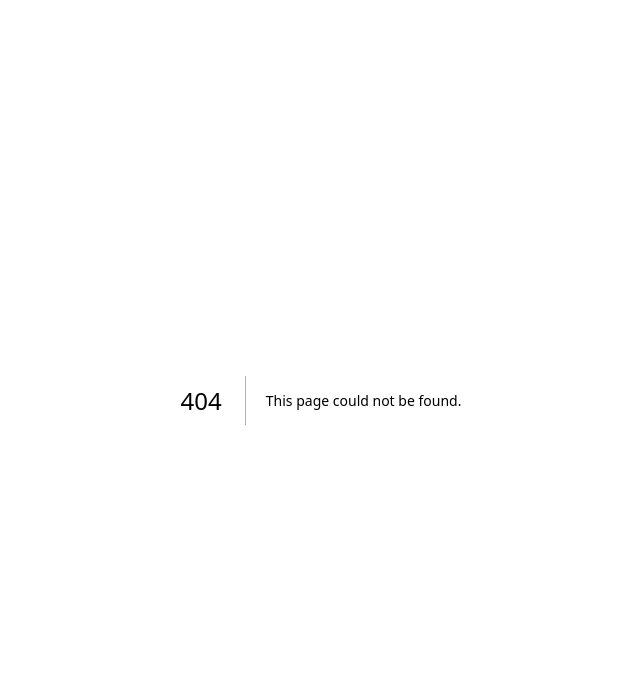
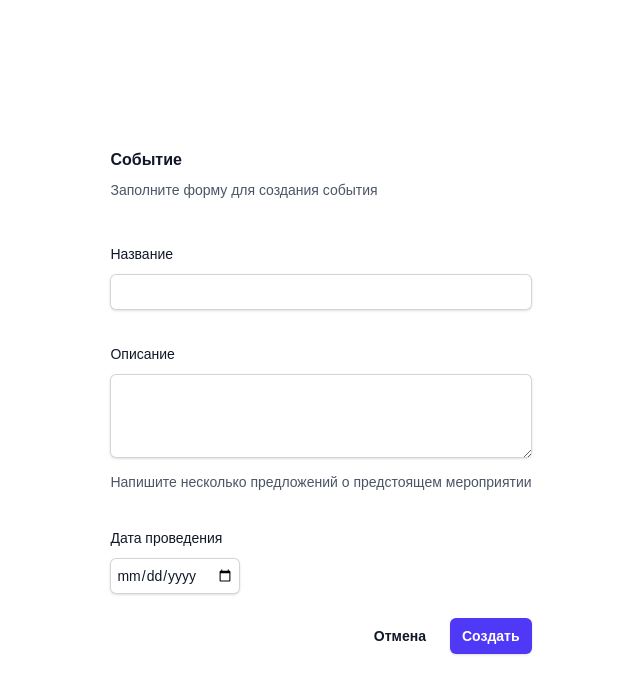
Before and after one commit to SuvStreet/Event_app_Result.University, a Next.js app: page /events/create in a window 1280 px wide. Before the commit this address had no page. Shown: the top 694 px of the page, without its empty margins (319-959 px from the left). Built offline with nearby package versions, Linux system fonts and the light colour scheme.

Commit message:
feat: Валидировать форму.

```diff
--- a/package.json
+++ b/package.json
@@ -9,6 +9,7 @@
     "lint": "next lint"
   },
   "dependencies": {
+    "@hookform/resolvers": "^5.2.1",
     "@prisma/client": "^6.12.0",
     "@tanstack/react-query": "^5.83.0",
     "@trpc/client": "^11.4.3",
@@ -22,7 +23,7 @@
     "react-hook-form": "^7.61.1",
     "server-only": "^0.0.1",
     "superjson": "^2.2.2",
-    "zod": "^4.0.10"
+    "zod": "^4.0.14"
   },
   "devDependencies": {
     "@eslint/eslintrc": "^3",
--- a/src/app/events/page.tsx
+++ b/src/app/events/create/page.tsx
@@ -2,7 +2,7 @@ import { NewEventLayout } from '@/features'
 
 export default function Events() {
   return (
-    <div className="mx-auto max-w-4xl">
+    <div className="flex items-center justify-center h-screen">
       <NewEventLayout />
     </div>
   )
--- a/src/features/events/components/create-event-form.tsx
+++ b/src/features/events/components/create-event-form.tsx
@@ -1,5 +1,6 @@
 import { CreateEventSchema } from '@/shared/api'
 import { useForm } from 'react-hook-form'
+import { zodResolver } from '@hookform/resolvers/zod'
 import z from 'zod'
 
 export type CreateEventValues = z.infer<typeof CreateEventSchema>
@@ -13,7 +14,9 @@ export const CreateEventForm = ({ onSubmit }: CreateEventFormProps) => {
     register,
     handleSubmit,
     formState: { errors },
-  } = useForm<CreateEventValues>()
+  } = useForm<CreateEventValues>({
+    resolver: zodResolver(CreateEventSchema),
+  })
 
   return (
     <form onSubmit={handleSubmit(onSubmit)}>
@@ -27,7 +30,7 @@ export const CreateEventForm = ({ onSubmit }: CreateEventFormProps) => {
           </p>
 
           <div className="mt-10 grid grid-cols-1 gap-x-6 gap-y-8 sm:grid-cols-6">
-            <div className="sm:col-span-4">
+            <div className="sm:col-span-full">
               <label
                 htmlFor="title"
                 className="block text-sm font-medium leading-6 text-gray-900"
@@ -43,11 +46,11 @@ export const CreateEventForm = ({ onSubmit }: CreateEventFormProps) => {
                   {...register('title')}
                 />
               </div>
-              {/* {errors.title && (
+              {errors.title && (
                 <p className="mt-3 text-sm leading-6 text-red-500">
                   {errors.title.message}
                 </p>
-              )} */}
+              )}
             </div>
 
             <div className="col-span-full">
@@ -65,7 +68,7 @@ export const CreateEventForm = ({ onSubmit }: CreateEventFormProps) => {
                   {...register('description')}
                 />
               </div>
-              {/* {errors.description ? (
+              {errors.description ? (
                 <p className="mt-3 text-sm leading-6 text-red-500">
                   {errors.description.message}
                 </p>
@@ -73,7 +76,7 @@ export const CreateEventForm = ({ onSubmit }: CreateEventFormProps) => {
                 <p className="mt-3 text-sm leading-6 text-gray-600">
                   Напишите несколько предложений о предстоящем мероприятии
                 </p>
-              )} */}
+              )}
             </div>
 
             <div className="col-span-full">
@@ -87,15 +90,15 @@ export const CreateEventForm = ({ onSubmit }: CreateEventFormProps) => {
                 <input
                   id="date"
                   type="date"
-                  className="block rounded-md border-0 py-1.5 text-gray-900 shadow-sm ring-1 ring-inset ring-gray-300 placeholder:text-gray-400 focus:ring-2 focus:ring-inset focus:ring-indigo-600 sm:text-sm sm:leading-6"
+                  className="block rounded-md border-0 py-1.5 px-1.5 text-gray-900 shadow-sm ring-1 ring-inset ring-gray-300 placeholder:text-gray-400 focus:ring-2 focus:ring-inset focus:ring-indigo-600 sm:text-sm sm:leading-6 [&::-webkit-calendar-picker-indicator]:cursor-pointer"
                   {...register('date')}
                 />
               </div>
-              {/* {errors.date && (
+              {errors.date && (
                 <p className="mt-3 text-sm leading-6 text-red-500">
                   {errors.date.message}
                 </p>
-              )} */}
+              )}
             </div>
           </div>
         </div>
@@ -104,13 +107,13 @@ export const CreateEventForm = ({ onSubmit }: CreateEventFormProps) => {
       <div className="mt-6 flex items-center justify-end gap-x-6">
         <button
           type="button"
-          className="text-sm font-semibold leading-6 text-gray-900"
+          className="text-sm font-semibold leading-6 text-gray-900 cursor-pointer"
         >
           Отмена
         </button>
         <button
           type="submit"
-          className="rounded-md bg-indigo-600 px-3 py-2 text-sm font-semibold text-white shadow-sm hover:bg-indigo-500 focus-visible:outline focus-visible:outline-2 focus-visible:outline-offset-2 focus-visible:outline-indigo-600"
+          className="rounded-md bg-indigo-600 px-3 py-2 text-sm font-semibold text-white shadow-sm hover:bg-indigo-500 focus-visible:outline-2 focus-visible:outline-offset-2 focus-visible:outline-indigo-600 cursor-pointer"
         >
           Создать
         </button>
--- a/src/features/home/home-layout.tsx
+++ b/src/features/home/home-layout.tsx
@@ -12,7 +12,7 @@ export function HomeLayout() {
   return (
     <ul>
       {data.map((event) => (
-        <li key={event.id}>
+        <li className="my-4 mx-4" key={event.id}>
           <Card {...event} />
         </li>
       ))}
--- a/src/shared/api/schema.ts
+++ b/src/shared/api/schema.ts
@@ -3,5 +3,5 @@ import z from 'zod'
 export const CreateEventSchema = z.object({
   title: z.string(),
   description: z.string().optional(),
-  date: z.coerce.date(),
+  date: z.coerce.date<Date>(),
 })
```
Also changed, not shown: 2 other files (tests, documents, lock files or other folders).
